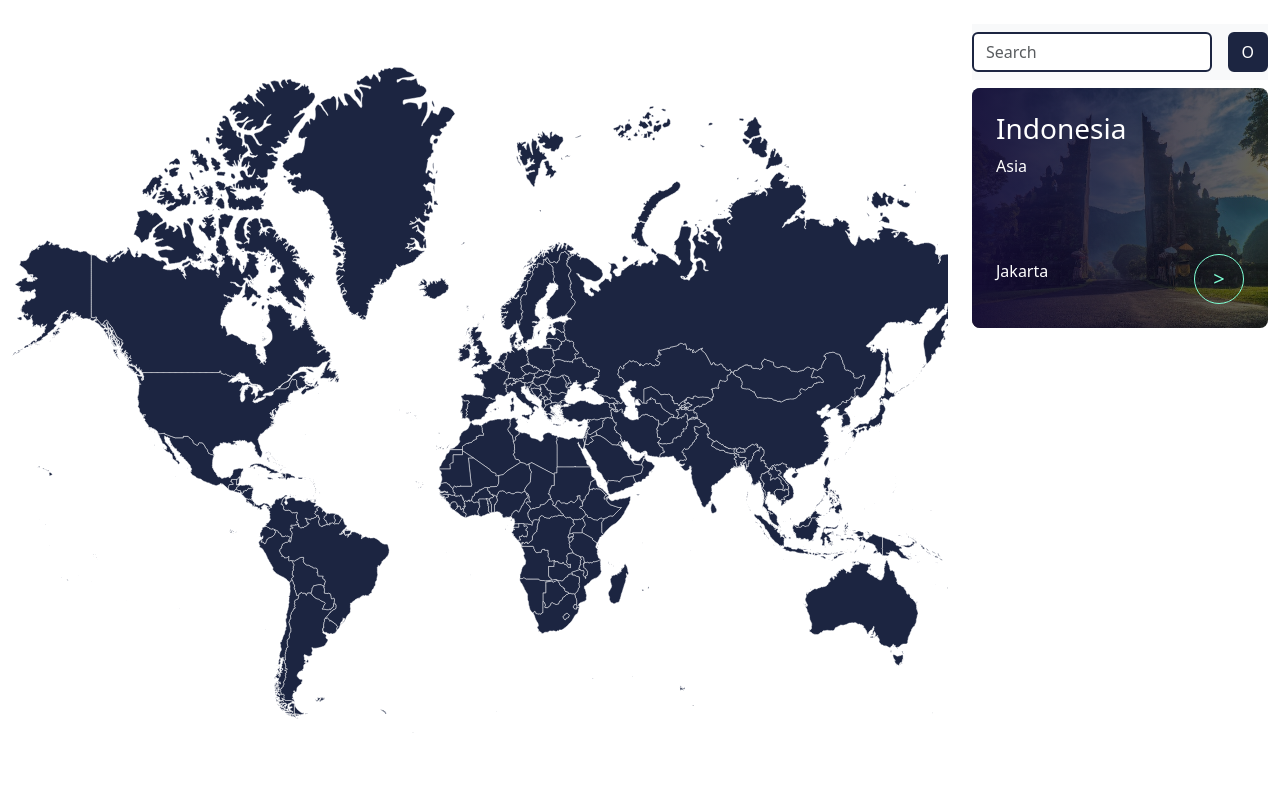
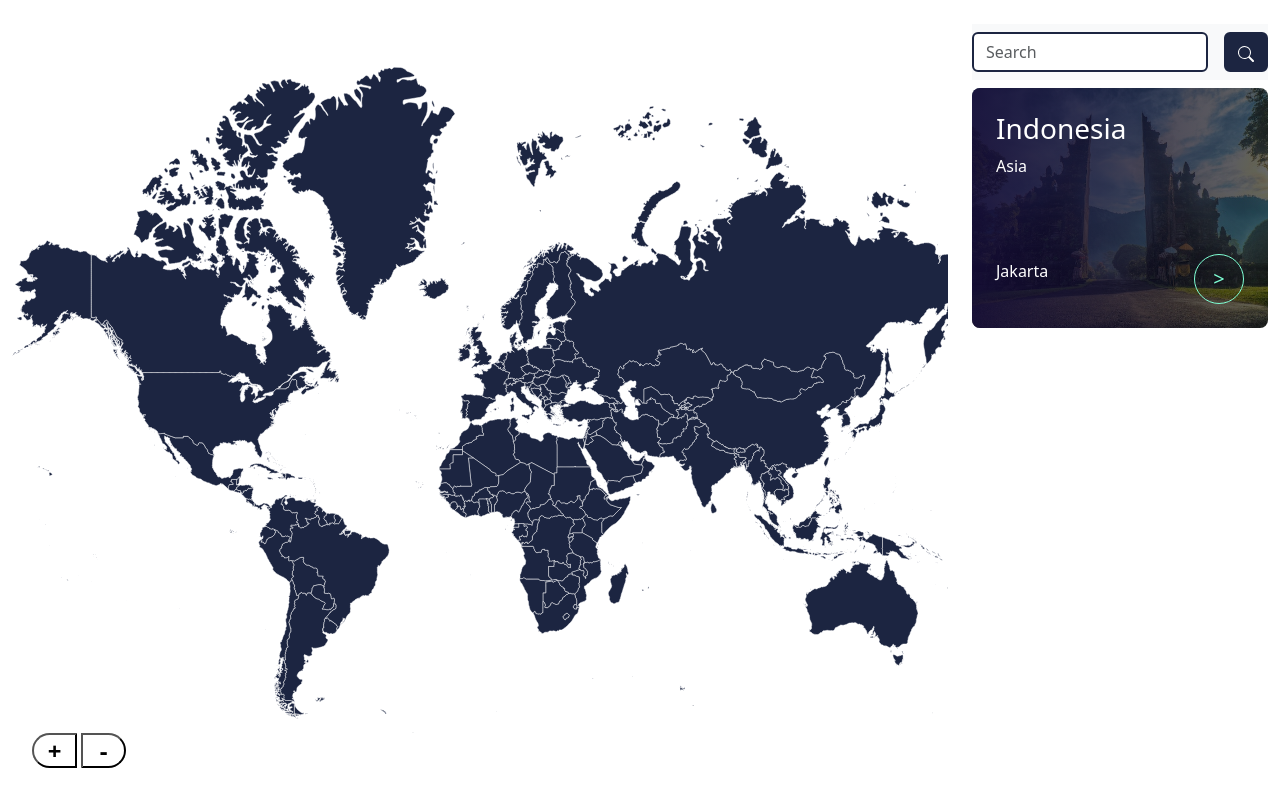
Before and after one commit to imaulanaazn/worldmap, a Vue app: page / in a window 1280 px wide. Built offline with nearby package versions, Linux system fonts and the light colour scheme.

Commit message:
adding zoom button

```diff
--- a/src/components/SIdebarCountry.vue
+++ b/src/components/SIdebarCountry.vue
@@ -21,7 +21,6 @@ import SearchBar from '../components/SearchBar.vue';
                 <img src="/indonesia.jpg" alt="" class="w-100 h-100 object-fit-cover">
             </div>
         </div>
-
     </aside>
 </template>
 
--- a/src/components/SearchBar.vue
+++ b/src/components/SearchBar.vue
@@ -4,7 +4,11 @@
             <div class="container-fluid px-0">
                 <form class="d-flex gap-3 w-100" role="search">
                 <input class="form-control pl-0" type="search" placeholder="Search" aria-label="Search" v-model="searchTerm" @input="filterResults">
-                <button class="btn pr-0 text-white" type="submit">O</button>
+                <button class="btn pr-0 text-white" type="submit">
+                    <svg xmlns="http://www.w3.org/2000/svg" width="16" height="16" fill="currentColor" class="bi bi-search" viewBox="0 0 16 16">
+                        <path d="M11.742 10.344a6.5 6.5 0 1 0-1.397 1.398h-.001c.03.04.062.078.098.115l3.85 3.85a1 1 0 0 0 1.415-1.414l-3.85-3.85a1.007 1.007 0 0 0-.115-.1zM12 6.5a5.5 5.5 0 1 1-11 0 5.5 5.5 0 0 1 11 0z"/>
+                    </svg>
+                </button>
                 </form>
             </div>
         </nav>
@@ -54,4 +58,13 @@ export default {
     nav .container-fluid button{
         background-color: var(--complementary-color);
     }
+    ul li{
+        border-color: var(--complementary-color);
+    }
+    ul li:hover{
+        border-color: var(--complementary-color);
+        cursor: pointer;
+        background-color: var(--complementary-color);
+        color: white;
+    }
 </style>
--- a/src/views/HomeView.vue
+++ b/src/views/HomeView.vue
@@ -1,6 +1,6 @@
 <template>
-  <main class="text-light container-fluid row mx-0 px-0">
-   <div class="map col-9 d-flex align-items-center justify-content-center">
+   <main class="text-light container-fluid row mx-0 px-0">
+     <div class="map col-md-9 col-sm-12 d-flex position-relative align-items-center justify-content-center">
       <svg
       ref="svg"
       @mousemove="handleMouseMove"
@@ -1041,15 +1041,24 @@
 
       <div v-if="hoveredPathTitle" class="cursor rounded-1 position-fixed" :style="{ top: mouseY + 50 + 'px', left: mouseX  + 'px' }">
         <p class="py-2 px-4 mb-0 fw-semibold">
-           {{hoveredPathTitle}}
+          {{hoveredPathTitle}}
         </p>
       </div>
-   </div>
 
+      <div class="zoom-btn position-absolute">
+        <button class="bg-transparent rounded-start-pill me-1 fs-4 fw-semibold lh-1">
+          +
+        </button>
+        <button class="bg-transparent rounded-end-pill fs-4 fw-semibold lh-1">
+          -
+        </button>
+      </div>
+    </div>
 
-   <SidebarCountry class="col-3 "/>
+    <SidebarCountry class="col-md-3 col-sm-12"/>
   </main>
 </template>
+
 
 <script>
    import SidebarCountry from '../components/SIdebarCountry.vue';
@@ -1099,6 +1108,18 @@
       width: 100%;
       height: 100vh;
    }
+   .map .zoom-btn{
+      bottom: 2rem;
+      left: 2rem;
+   }
+   .map .zoom-btn button{
+      width: 45px;
+      height: 35px;
+   }
+   .map .zoom-btn button:hover{
+      background-color: var(--complementary-color) !important;
+      color: white;
+   }
   svg path:hover{
     fill: var(--secondary-color);
     cursor: pointer;
```
